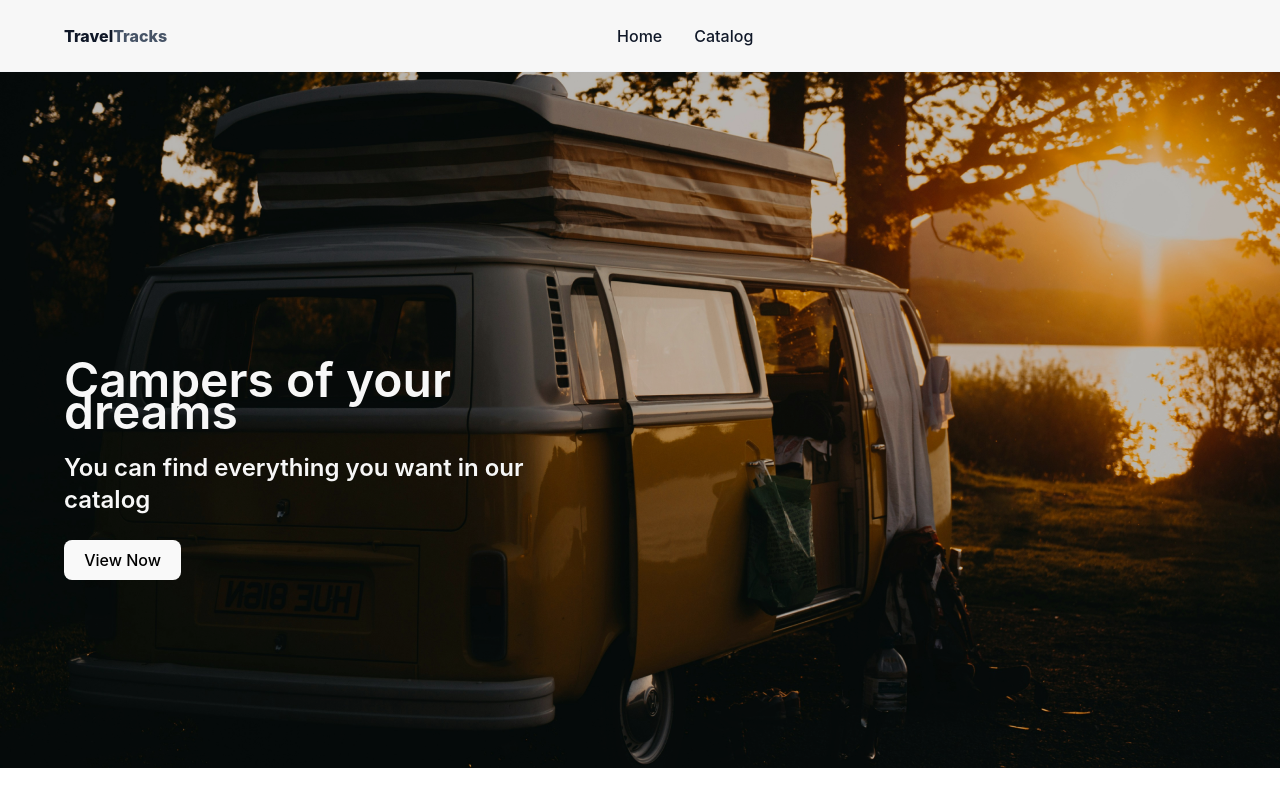
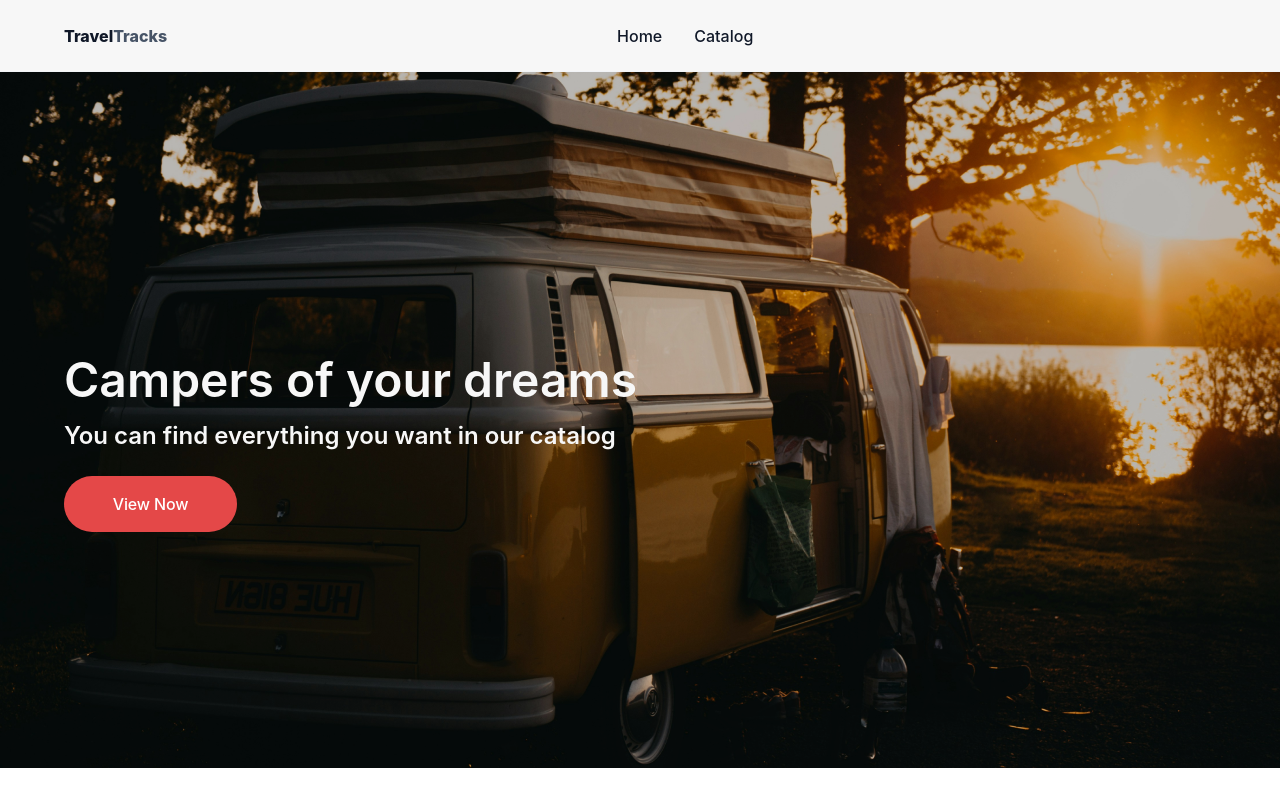
Before and after one commit to Maiia11/goit-technical-task, a React (Vite) app: page / in a window 1280 px wide. Shown: the top 800 px of the page. Built offline with nearby package versions, Linux system fonts and the light colour scheme; no server answers.

Commit message:
end home page

```diff
--- a/src/pages/HomePage/HomePage.jsx
+++ b/src/pages/HomePage/HomePage.jsx
@@ -6,7 +6,7 @@ const HomePage = () => {
           <div className={css.title}>
           <h1 className={css.heroText}>Campers of your dreams</h1>
           <p className={css.heroParagraph}> You can find everything you want in our catalog</p>
-          <button> View Now</button>
+          <button className={css.btn}> View Now</button>
           </div>
     </div>
   )
--- a/src/pages/HomePage/HomePage.module.css
+++ b/src/pages/HomePage/HomePage.module.css
@@ -5,8 +5,6 @@
 }
 
 .title{
-    width: 571px;
-    height: 176px;
     padding-top: 260px;
     padding-left: 64px;
 }
@@ -27,3 +25,16 @@
     color: #f7f7f7;
 
 }
+
+.btn{
+    border-radius: 200px;
+    width: 173px;
+    height: 56px;
+    background-color: #e44848;
+    font-weight: 500;
+    font-size: 16px;
+    line-height: 1.5;
+    letter-spacing: -0.01em;
+    color: #fff;
+
+}
```
